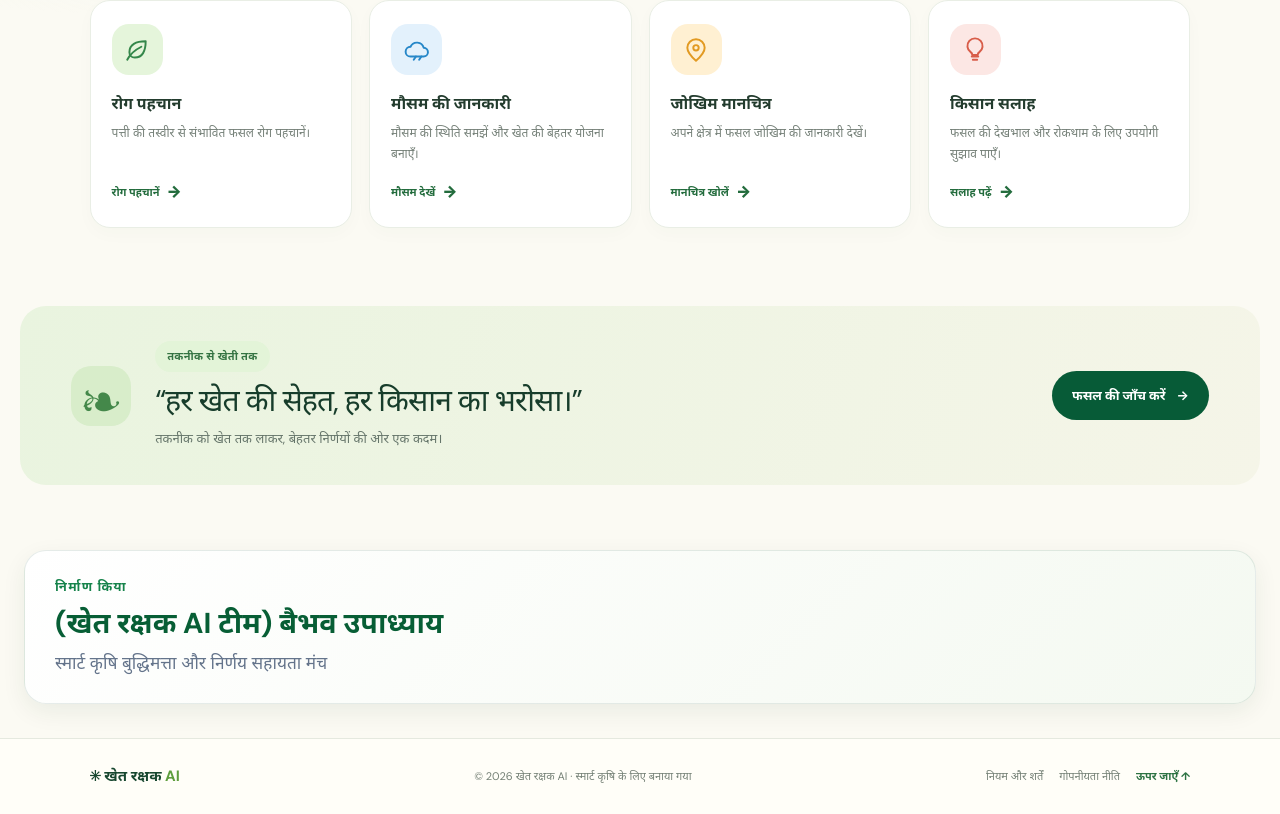
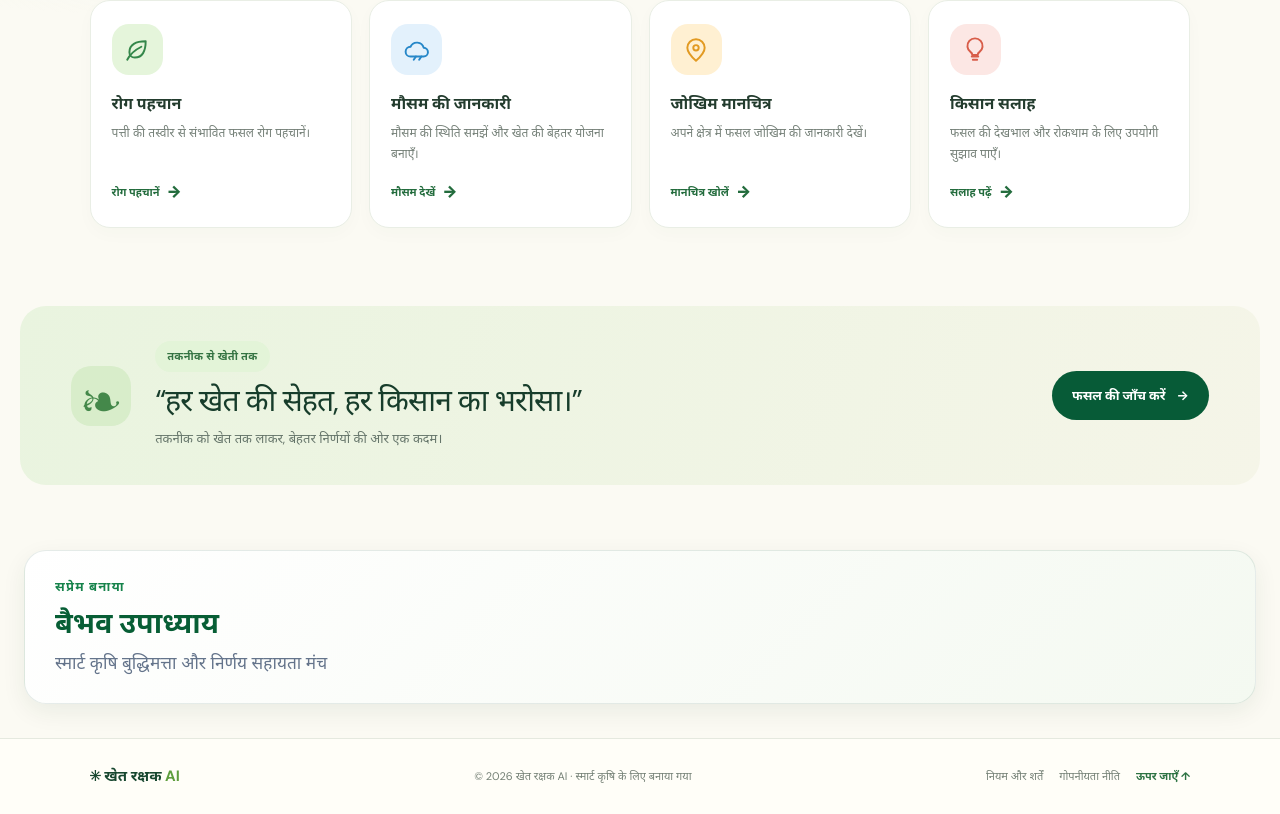
Before and after one commit to baibhaw124/khetrakshak-AI, a React (Vite) app: page / in a window 1280 px wide. Shown: the part 1029-1843 px from the top of the page. Built offline with nearby package versions, Linux system fonts and the light colour scheme.

Commit message:
Update developer credit to Baibhaw Upadhyay

```diff
--- a/src/pages/Dashboard.jsx
+++ b/src/pages/Dashboard.jsx
@@ -485,11 +485,11 @@ function Dashboard() {
 
           <div>
             <p className="text-xs font-semibold uppercase tracking-wider text-green-600">
-              {hi ? "द्वारा विकसित" : "Developed By"}
+              {hi ? "सप्रेम बनाया" : "Made with ❤️ by"}
             </p>
 
             <h2 className="mt-1 text-xl font-bold text-[#075E35]">
-              {hi ? "(खेतरक्षक AI टीम) बैभव उपाध्याय" : "(Khetrakshak AI Team) Baibhaw Upadhyay"}
+              {hi ? "बैभव उपाध्याय" : "Baibhaw Upadhyay"}
             </h2>
 
             <p className="mt-1 text-sm text-gray-500">
--- a/src/pages/Home.jsx
+++ b/src/pages/Home.jsx
@@ -159,8 +159,10 @@ export default function Home() {
         </section>
 
         <section className="kh-developer-card" aria-label={language === "hi" ? "वेबसाइट निर्माता" : "Website developer credit"}>
-          <span className="kh-developer-kicker">{language === "hi" ? "निर्माण किया" : "DEVELOPED BY"}</span>
-          <h2>{language === "hi" ? "(खेत रक्षक AI टीम) बैभव उपाध्याय" : "(Khetrakshak AI Team) Baibhaw Upadhyay"}</h2>
+          <span className="kh-developer-kicker">
+            {language === "hi" ? "सप्रेम बनाया" : "MADE WITH ❤️ BY"}
+          </span>
+          <h2>{language === "hi" ? "बैभव उपाध्याय" : "Baibhaw Upadhyay"}</h2>
           <p>{language === "hi" ? "स्मार्ट कृषि बुद्धिमत्ता और निर्णय सहायता मंच" : "Smart Agricultural Intelligence & Decision Support Platform"}</p>
         </section>
       </main>
```
